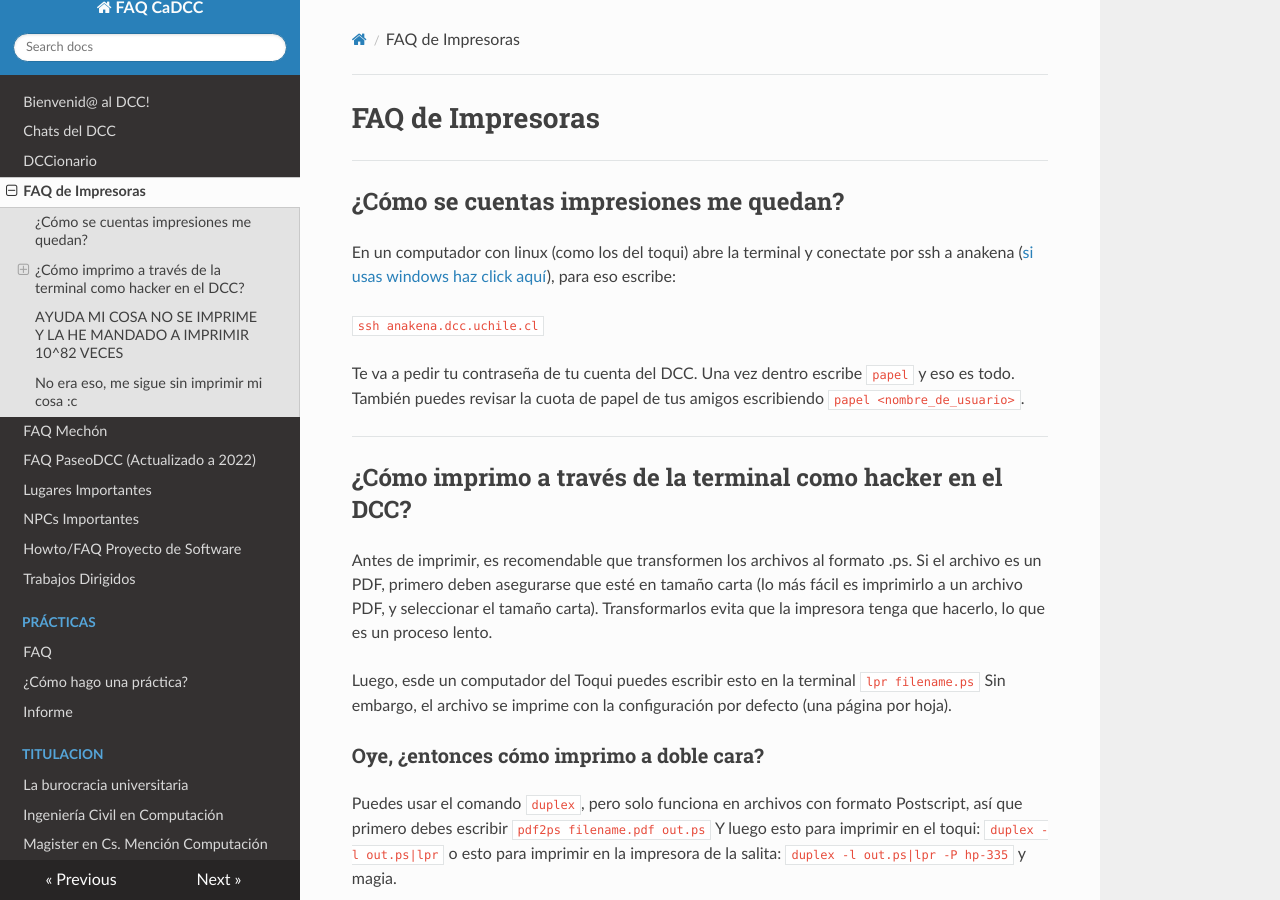
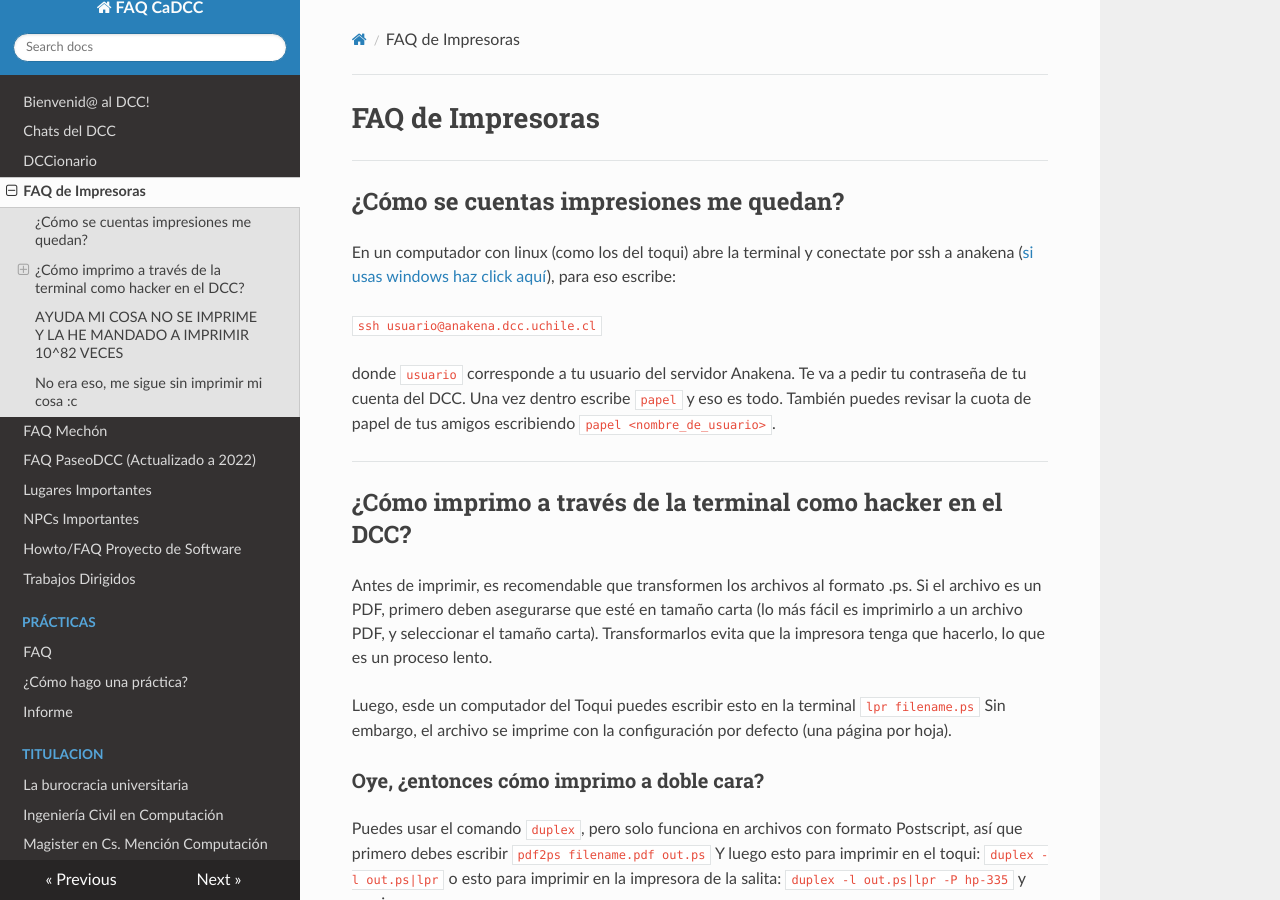
Before and after one commit to cadcc/howto, an MkDocs documentation site: the page built from docs/FAQ Impresoras.md, in a window 1280 px wide and 900 px high. Built offline with MkDocs 1.6.1, drawn with Linux system fonts in a browser that asks for light colours; nearby versions of some CDN libraries.

Commit message:
Improve ssh instructions in FAQ Impresoras

```diff
--- a/docs/FAQ Impresoras.md
+++ b/docs/FAQ Impresoras.md
@@ -6,9 +6,9 @@
 
 En un computador con linux (como los del toqui) abre la terminal y conectate por ssh a anakena ([si usas windows haz click aquí](https://mediatemple.net/community/products/dv/204404604/using-ssh-in-putty-)), para eso escribe:
 
-`ssh anakena.dcc.uchile.cl`
+`ssh usuario@anakena.dcc.uchile.cl`
 
-Te va a pedir tu contraseña de tu cuenta del DCC. Una vez dentro escribe `papel` y eso es todo. También puedes revisar la cuota de papel de tus amigos escribiendo `papel <nombre_de_usuario>`.
+donde `usuario` corresponde a tu usuario del servidor Anakena. Te va a pedir tu contraseña de tu cuenta del DCC. Una vez dentro escribe `papel` y eso es todo. También puedes revisar la cuota de papel de tus amigos escribiendo `papel <nombre_de_usuario>`.
 
 ---
 
```
